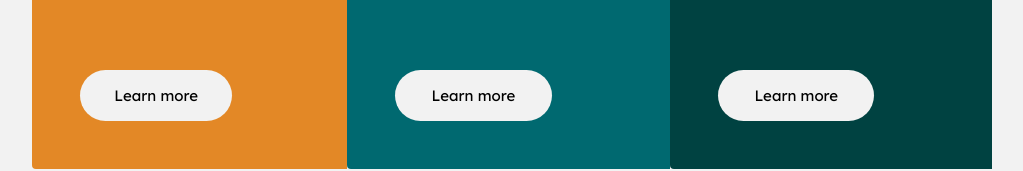
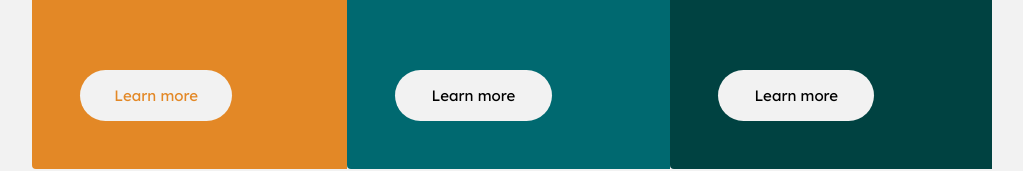
Before and after one commit to itsteatv/3-column-preview-card-component, a React (Vite) app: page / in a window 1280 px wide. Shown: the part 473-644 px from the top of the page, without its empty margins (128-1151 px from the left). Built offline with nearby package versions, Linux system fonts and the light colour scheme.

Commit message:
CSS Updated

```diff
--- a/src/App.css
+++ b/src/App.css
@@ -56,14 +56,24 @@ body {
   background: var(--bright-orange);
 }
 
+.first-container a {
+  color: var(--bright-orange);
+}
+
 /* Second Container */
 .second-container {
   background: var(--dark-cyan);
 }
 
+.second-container a {
+}
+
 /* Third Container */
 .third-container {
   background-color: var(--very-dark-cyan);
+}
+
+.third-container a {
 }
 
 /* Title */
```
